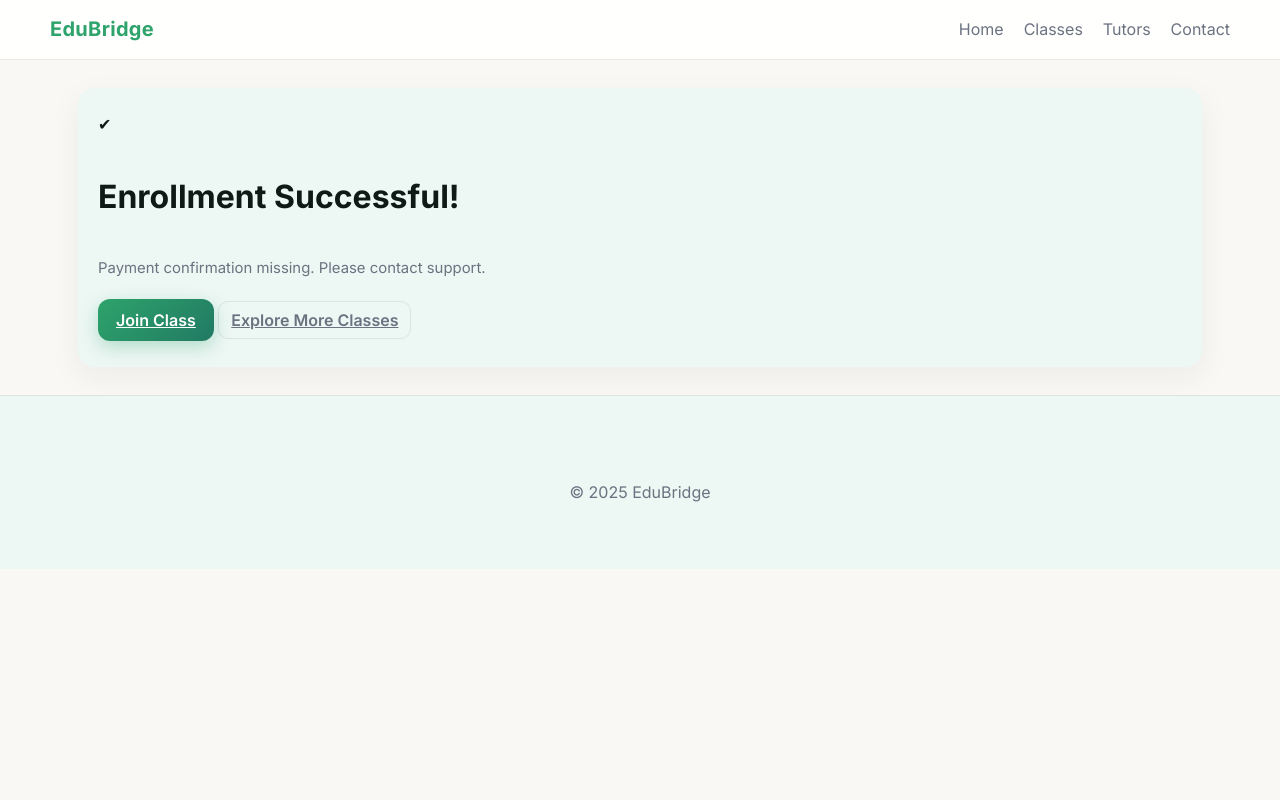
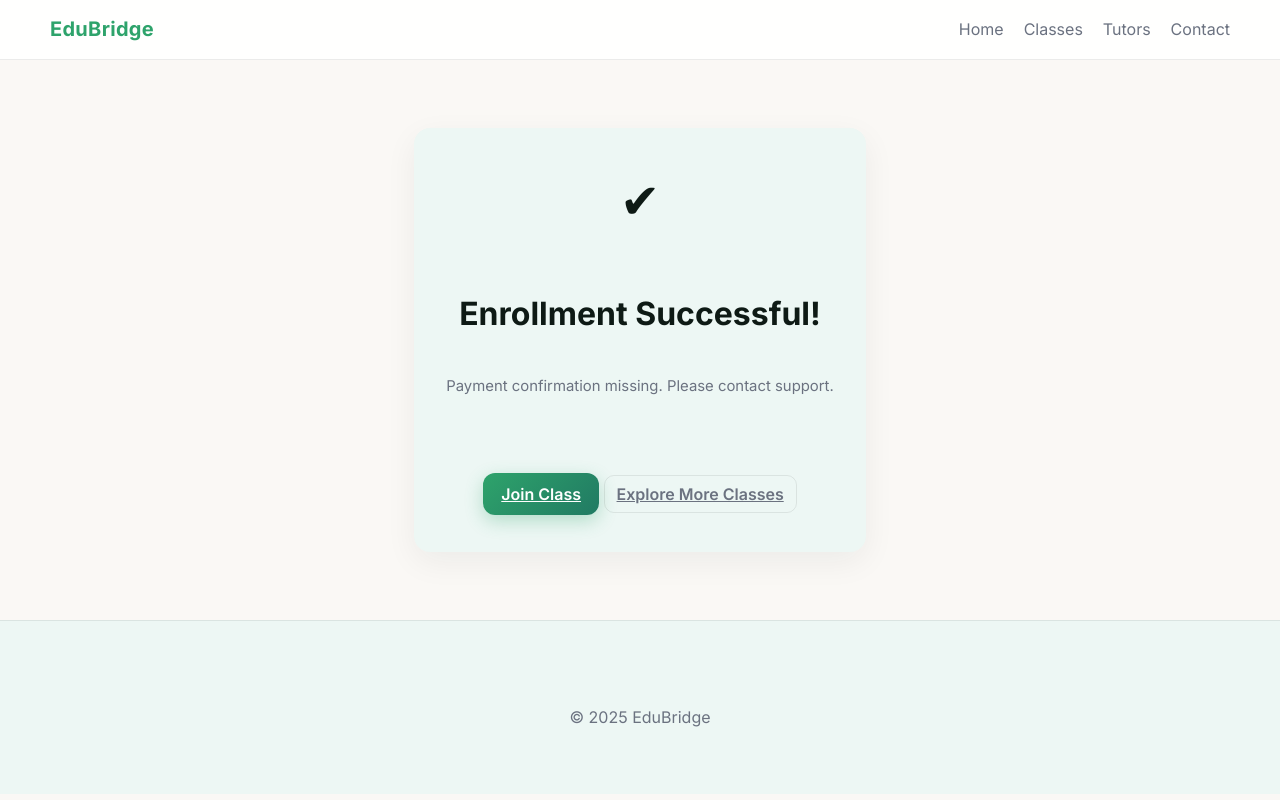
Before and after one commit to talk2klyro/consultancy-firm, a plain HTML site: page thankyou.html in a window 1280 px wide. Drawn offline with Linux system fonts and the light colour scheme; files whose address does not match are found by name.

Commit message:
Add styles for thank you page and card
Added styles for thank you page and card components.

```diff
--- a/assets/css/components.css
+++ b/assets/css/components.css
@@ -143,6 +143,36 @@
   font-weight: 700;
 }
 
+.thankyou-page {
+  display: flex;
+  justify-content: center;
+  align-items: center;
+  min-height: 70vh;
+}
+
+.thankyou-card {
+  text-align: center;
+  padding: 2rem;
+  max-width: 500px;
+  border-radius: var(--radius);
+  box-shadow: var(--card-shadow);
+}
+
+.icon.success {
+  font-size: 3rem;
+  color: var(--success);
+  margin-bottom: 1rem;
+}
+
+.class-details {
+  margin-top: 1.5rem;
+  text-align: left;
+  background: var(--bg-light);
+  border-radius: var(--radius);
+  padding: 1rem;
+  font-size: 0.95rem;
+}
+
 /* --- CTA (Call to Action) ROW --- */
 .cta-row {
   background: linear-gradient(135deg, var(--emerald), var(--teal));
```
